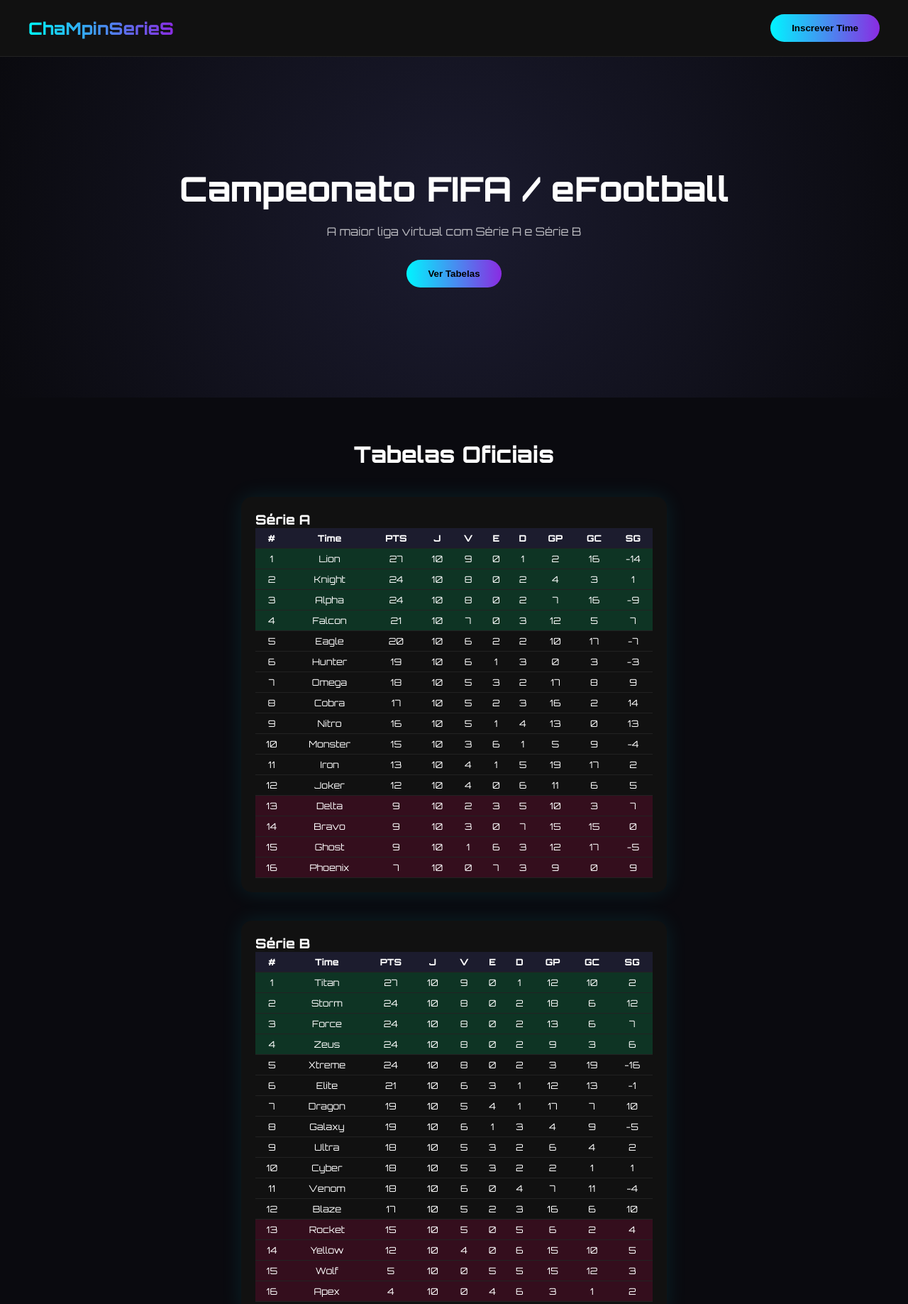
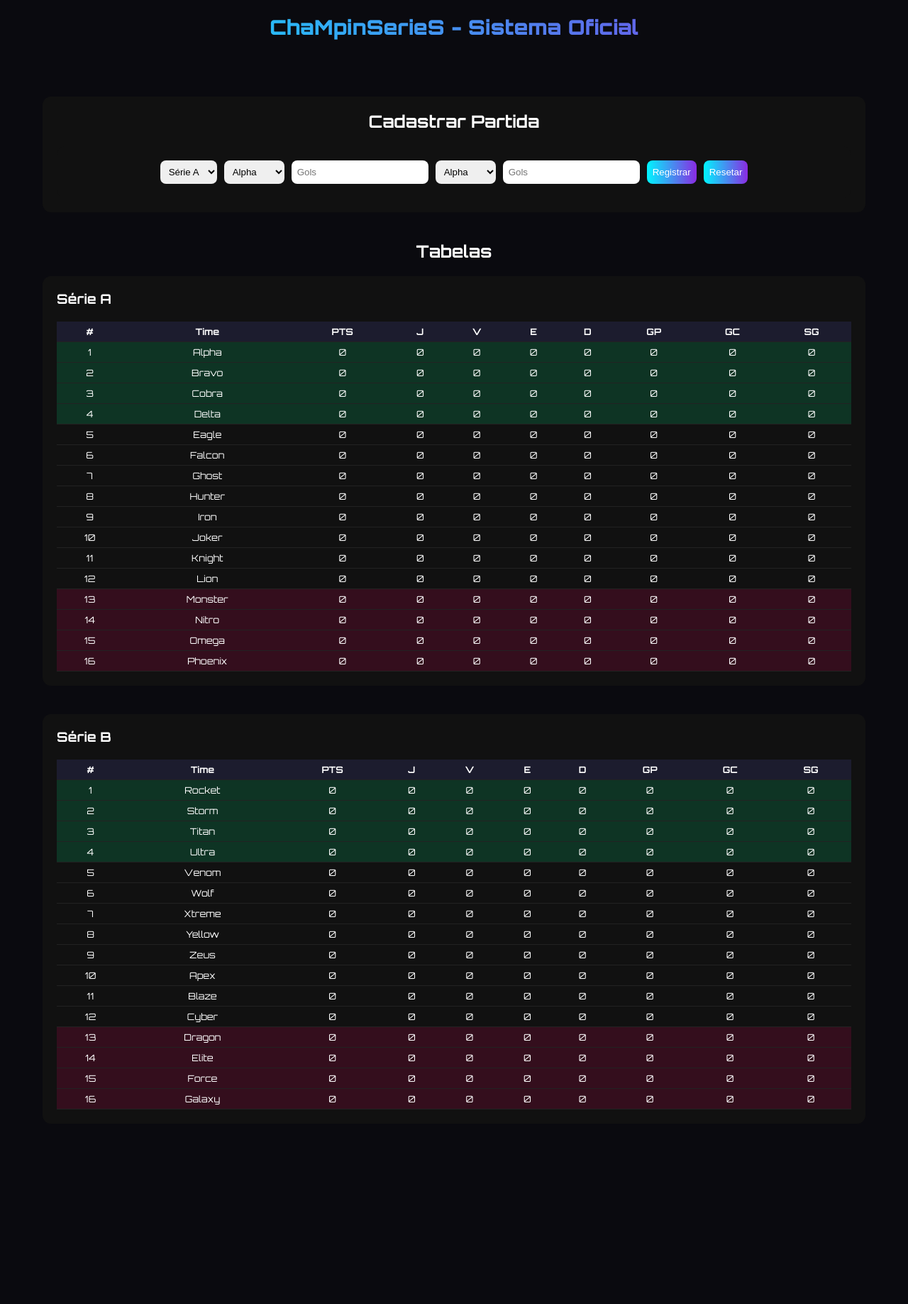
Before and after one commit to thyagodacruz1-max/ChaMpinSerieS, a plain HTML site: page index.html in a window 1280 px wide. Shown: the top 1837 px of the page at 71% size. After the commit the page ends 1643 px from the top, so only its background shows below. Drawn offline with Linux system fonts and the light colour scheme.

Commit message:
Update index.html

```diff
--- a/index.html
+++ b/index.html
@@ -3,234 +3,215 @@
 <head>
 <meta charset="UTF-8">
 <meta name="viewport" content="width=device-width, initial-scale=1.0">
-<title>ChaMpinSerieS | Campeonato FIFA / eFootball</title>
-<link href="https://fonts.googleapis.com/css2?family=Orbitron:wght@400;600;800&display=swap" rel="stylesheet">
+<title>ChaMpinSerieS - Sistema Oficial</title>
+<link href="https://fonts.googleapis.com/css2?family=Orbitron:wght@400;700;900&display=swap" rel="stylesheet">
 
 <style>
 *{margin:0;padding:0;box-sizing:border-box}
-
 body{
     font-family:'Orbitron',sans-serif;
     background:#0a0a0f;
     color:white;
-    overflow-x:hidden;
 }
-
 header{
-    padding:20px 40px;
-    display:flex;
-    justify-content:space-between;
-    align-items:center;
-    background:#111;
-    border-bottom:1px solid #222;
-}
-
-.logo{
-    font-size:1.5rem;
-    font-weight:800;
+    padding:20px;
+    text-align:center;
+    font-size:1.8rem;
+    font-weight:900;
     background:linear-gradient(90deg,#00f5ff,#8a2be2);
     -webkit-background-clip:text;
     color:transparent;
 }
-
-.hero{
-    height:60vh;
-    display:flex;
-    flex-direction:column;
-    justify-content:center;
-    align-items:center;
-    text-align:center;
-    background:radial-gradient(circle at center,#1b1b2f,#0a0a0f);
-}
-
-.hero h1{
-    font-size:3rem;
-    margin-bottom:20px;
-}
-
-.hero p{
-    opacity:0.7;
-    margin-bottom:30px;
-}
-
-.btn{
-    padding:12px 30px;
-    background:linear-gradient(90deg,#00f5ff,#8a2be2);
-    border:none;
-    border-radius:30px;
-    cursor:pointer;
-    font-weight:600;
-    transition:0.3s;
-}
-
-.btn:hover{
-    transform:scale(1.05);
-    box-shadow:0 0 20px #00f5ff;
-}
-
-.section{
-    padding:60px 20px;
+.container{
     max-width:1200px;
     margin:auto;
+    padding:20px;
 }
-
-.section h2{
+.section{
+    margin-top:40px;
+}
+h2{
+    margin-bottom:20px;
     text-align:center;
-    margin-bottom:40px;
-    font-size:2rem;
 }
-
-.tables{
+form{
+    background:#111;
+    padding:20px;
+    border-radius:12px;
     display:flex;
     flex-wrap:wrap;
-    gap:40px;
+    gap:10px;
     justify-content:center;
 }
-
+select,input,button{
+    padding:8px;
+    border-radius:8px;
+    border:none;
+}
+button{
+    background:linear-gradient(90deg,#00f5ff,#8a2be2);
+    color:white;
+    cursor:pointer;
+}
+table{
+    width:100%;
+    border-collapse:collapse;
+    margin-top:20px;
+    font-size:0.8rem;
+}
+th,td{
+    border-bottom:1px solid #222;
+    padding:6px;
+    text-align:center;
+}
+th{background:#1c1c2e}
+.g4{background:rgba(0,255,150,0.15)}
+.zr{background:rgba(255,0,100,0.15)}
 .card{
     background:#111;
     padding:20px;
-    border-radius:15px;
-    width:100%;
-    max-width:600px;
-    box-shadow:0 0 30px rgba(0,245,255,0.1);
-}
-
-table{
-    width:100%;
-    border-collapse:collapse;
-    font-size:0.8rem;
-}
-
-th,td{
-    padding:6px;
-    text-align:center;
-    border-bottom:1px solid #222;
-}
-
-th{
-    background:#1c1c2e;
-}
-
-tr:hover{
-    background:#1a1a35;
-}
-
-.g4{
-    background:rgba(0,255,150,0.15);
-}
-
-.zr{
-    background:rgba(255,0,100,0.15);
-}
-
-footer{
-    text-align:center;
-    padding:30px;
-    border-top:1px solid #222;
-    margin-top:60px;
-    opacity:0.6;
-}
-
-@media(max-width:768px){
-    .hero h1{font-size:2rem}
+    border-radius:12px;
+    margin-bottom:40px;
 }
 </style>
 </head>
-
 <body>
 
-<header>
-<div class="logo">ChaMpinSerieS</div>
-<button class="btn">Inscrever Time</button>
-</header>
+<header>ChaMpinSerieS - Sistema Oficial</header>
 
-<section class="hero">
-<h1>Campeonato FIFA / eFootball</h1>
-<p>A maior liga virtual com Série A e Série B</p>
-<button class="btn">Ver Tabelas</button>
-</section>
+<div class="container">
 
-<section class="section">
-<h2>Tabelas Oficiais</h2>
-<div class="tables">
+<div class="section card">
+<h2>Cadastrar Partida</h2>
+<form id="formJogo">
+<select id="liga">
+<option value="A">Série A</option>
+<option value="B">Série B</option>
+</select>
+
+<select id="time1"></select>
+<input type="number" id="gols1" placeholder="Gols" required min="0">
+
+<select id="time2"></select>
+<input type="number" id="gols2" placeholder="Gols" required min="0">
+
+<button type="submit">Registrar</button>
+<button type="button" onclick="resetar()">Resetar</button>
+</form>
+</div>
+
+<div class="section">
+<h2>Tabelas</h2>
 
 <div class="card">
 <h3>Série A</h3>
-<table id="serieA">
-<thead>
-<tr>
-<th>#</th><th>Time</th><th>PTS</th><th>J</th><th>V</th><th>E</th><th>D</th><th>GP</th><th>GC</th><th>SG</th>
-</tr>
-</thead>
-<tbody></tbody>
-</table>
+<table id="tabelaA"></table>
 </div>
 
 <div class="card">
 <h3>Série B</h3>
-<table id="serieB">
-<thead>
-<tr>
-<th>#</th><th>Time</th><th>PTS</th><th>J</th><th>V</th><th>E</th><th>D</th><th>GP</th><th>GC</th><th>SG</th>
-</tr>
-</thead>
-<tbody></tbody>
-</table>
+<table id="tabelaB"></table>
 </div>
 
 </div>
-</section>
 
-<footer>
-© 2026 ChaMpinSerieS - Todos os direitos reservados
-</footer>
+</div>
 
 <script>
-const timesA = ["Alpha","Bravo","Cobra","Delta","Eagle","Falcon","Ghost","Hunter","Iron","Joker","Knight","Lion","Monster","Nitro","Omega","Phoenix"];
-const timesB = ["Rocket","Storm","Titan","Ultra","Venom","Wolf","Xtreme","Yellow","Zeus","Apex","Blaze","Cyber","Dragon","Elite","Force","Galaxy"];
+const timesA=["Alpha","Bravo","Cobra","Delta","Eagle","Falcon","Ghost","Hunter","Iron","Joker","Knight","Lion","Monster","Nitro","Omega","Phoenix"];
+const timesB=["Rocket","Storm","Titan","Ultra","Venom","Wolf","Xtreme","Yellow","Zeus","Apex","Blaze","Cyber","Dragon","Elite","Force","Galaxy"];
 
-function gerarDados(nome){
-let j=10;
-let v=Math.floor(Math.random()*j);
-let e=Math.floor(Math.random()*(j-v));
-let d=j-v-e;
-let gp=Math.floor(Math.random()*20);
-let gc=Math.floor(Math.random()*20);
-let sg=gp-gc;
-let pts=(v*3)+e;
-return {nome,pts,j,v,e,d,gp,gc,sg};
+let tabela=JSON.parse(localStorage.getItem("champinseries")) || {
+A:criarTabela(timesA),
+B:criarTabela(timesB)
+};
+
+function criarTabela(times){
+return times.map(nome=>({
+nome,pts:0,j:0,v:0,e:0,d:0,gp:0,gc:0,sg:0
+}));
 }
 
-function gerarTabela(lista,id){
-let dados=lista.map(t=>gerarDados(t));
-dados.sort((a,b)=>b.pts-a.pts || b.sg-a.sg);
+function salvar(){
+localStorage.setItem("champinseries",JSON.stringify(tabela));
+}
 
-let tbody=document.querySelector(`#${id} tbody`);
+function atualizarSelect(){
+const liga=document.getElementById("liga").value;
+const lista=liga==="A"?timesA:timesB;
 
-dados.forEach((t,i)=>{
-let tr=document.createElement("tr");
-if(i<4)tr.classList.add("g4");
-if(i>=12)tr.classList.add("zr");
+let t1=document.getElementById("time1");
+let t2=document.getElementById("time2");
 
-tr.innerHTML=`
-<td>${i+1}</td>
-<td>${t.nome}</td>
-<td>${t.pts}</td>
-<td>${t.j}</td>
-<td>${t.v}</td>
-<td>${t.e}</td>
-<td>${t.d}</td>
-<td>${t.gp}</td>
-<td>${t.gc}</td>
-<td>${t.sg}</td>
-`;
-tbody.appendChild(tr);
+t1.innerHTML="";
+t2.innerHTML="";
+
+lista.forEach(t=>{
+t1.innerHTML+=`<option>${t}</option>`;
+t2.innerHTML+=`<option>${t}</option>`;
 });
 }
 
-gerarTabela(timesA,"serieA");
-gerarTabela(timesB,"serieB");
+document.getElementById("liga").addEventListener("change",atualizarSelect);
+atualizarSelect();
+
+document.getElementById("formJogo").addEventListener("submit",function(e){
+e.preventDefault();
+
+let liga=document.getElementById("liga").value;
+let time1=document.getElementById("time1").value;
+let time2=document.getElementById("time2").value;
+let gols1=parseInt(document.getElementById("gols1").value);
+let gols2=parseInt(document.getElementById("gols2").value);
+
+if(time1===time2){alert("Times iguais!");return;}
+
+let t1=tabela[liga].find(t=>t.nome===time1);
+let t2=tabela[liga].find(t=>t.nome===time2);
+
+t1.j++;t2.j++;
+t1.gp+=gols1;t1.gc+=gols2;
+t2.gp+=gols2;t2.gc+=gols1;
+t1.sg=t1.gp-t1.gc;
+t2.sg=t2.gp-t2.gc;
+
+if(gols1>gols2){t1.v++;t1.pts+=3;t2.d++}
+else if(gols2>gols1){t2.v++;t2.pts+=3;t1.d++}
+else{t1.e++;t2.e++;t1.pts++;t2.pts++}
+
+salvar();
+render();
+this.reset();
+});
+
+function render(){
+["A","B"].forEach(liga=>{
+let dados=tabela[liga].sort((a,b)=>b.pts-a.pts||b.sg-a.sg||b.gp-a.gp);
+let html=`<tr>
+<th>#</th><th>Time</th><th>PTS</th><th>J</th><th>V</th><th>E</th><th>D</th><th>GP</th><th>GC</th><th>SG</th>
+</tr>`;
+dados.forEach((t,i)=>{
+let classe="";
+if(i<4)classe="g4";
+if(i>=12)classe="zr";
+html+=`<tr class="${classe}">
+<td>${i+1}</td><td>${t.nome}</td><td>${t.pts}</td>
+<td>${t.j}</td><td>${t.v}</td><td>${t.e}</td><td>${t.d}</td>
+<td>${t.gp}</td><td>${t.gc}</td><td>${t.sg}</td>
+</tr>`;
+});
+document.getElementById("tabela"+liga).innerHTML=html;
+});
+}
+
+function resetar(){
+if(confirm("Tem certeza que deseja resetar o campeonato?")){
+localStorage.removeItem("champinseries");
+location.reload();
+}
+}
+
+render();
 </script>
 
 </body>
```
